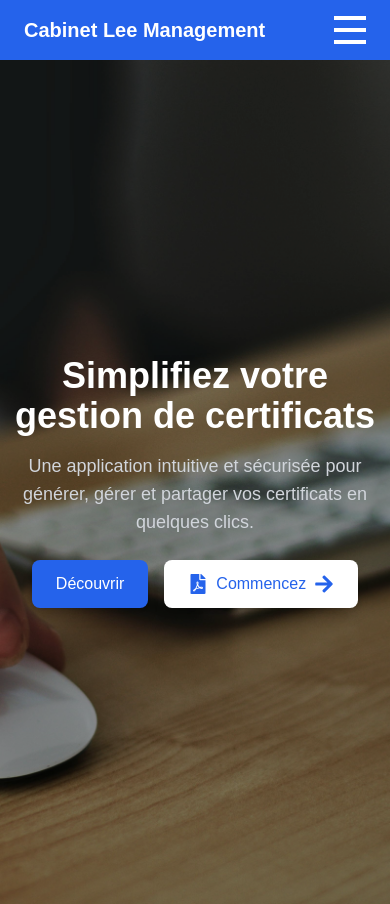
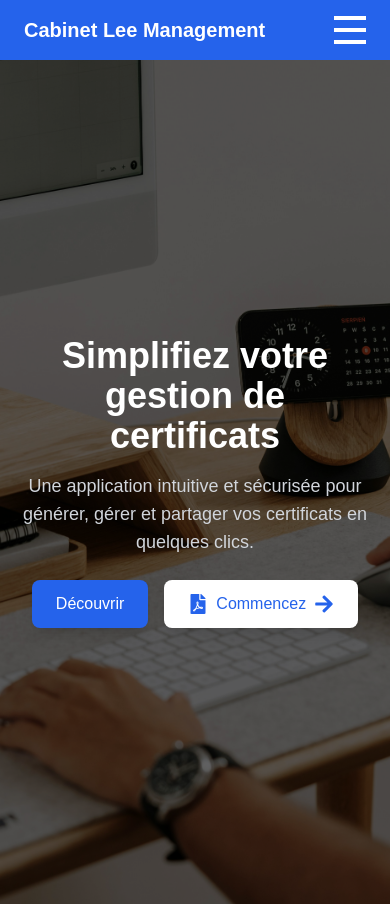
Before and after one commit to Jordan-Gloire/certificat-app, a Next.js app: page / in a window 390 px wide. Built offline with nearby package versions, Linux system fonts and the light colour scheme.

Commit message:
modif home image

```diff
--- a/app/page.tsx
+++ b/app/page.tsx
@@ -10,14 +10,14 @@ export default function Home() {
       <main className="min-h-screen text-gray-800">
         {/* Hero Section */}
         <section
-          className="relative flex items-center justify-center h-screen text-center bg-cover bg-center"
+          className="relative flex items-center justify-center h-screen  text-center bg-cover bg-center"
           style={{
-            backgroundImage: "url('/home (1).jpg')",
+            backgroundImage: "url('/home (4).jpg')",
           }}
         >
           {/* Overlay noir avec opacité */}
-          <div className="absolute inset-0 bg-black bg-opacity-40"></div>
-          <div className="relative z-10">
+          <div className="absolute inset-0 bg-black bg-opacity-60"></div>
+          <div className="relative z-10 mx-4 lg:mx-0">
             <h2 className="text-4xl font-extrabold text-white md:text-6xl">
               Simplifiez votre gestion de certificats
             </h2>
```
